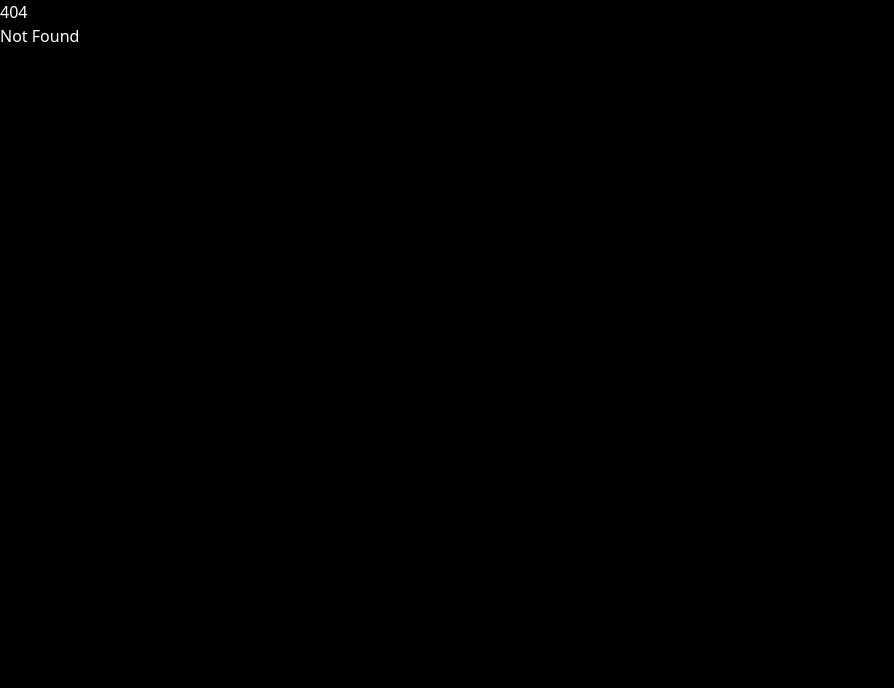
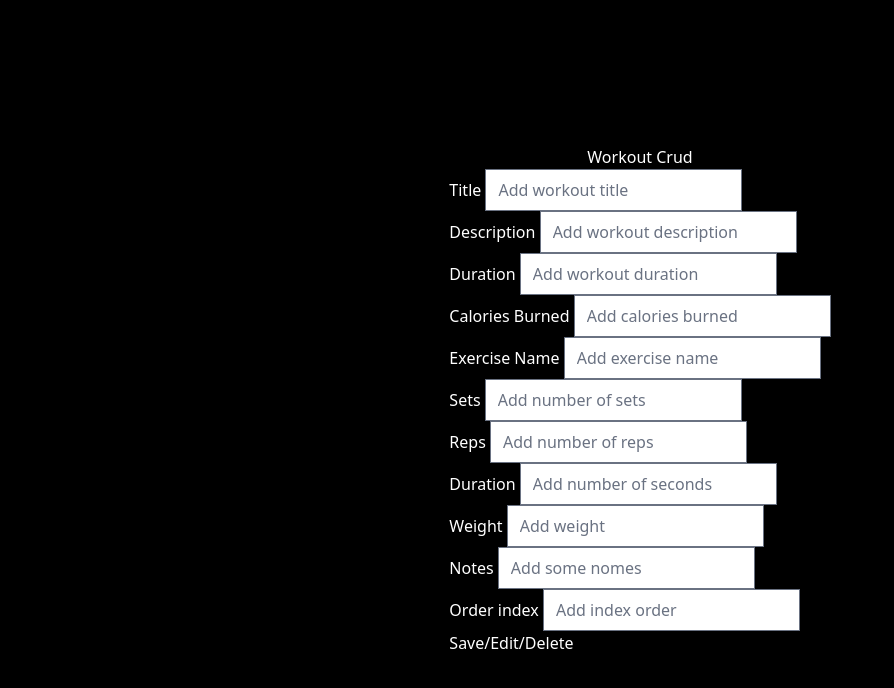
Before and after one commit to joaopaulomendes95/goworkout, a SvelteKit app in the folder frontend/: page /workout in a window 1280 px wide. Before the commit this address had no page. Shown: the top 688 px of the page, without its empty margins (0-894 px from the left). Built offline with nearby package versions, Linux system fonts and the light colour scheme.

Commit message:
some pages components?

```diff
--- a/frontend/src/routes/login/(components)/user-auth-forms.svelte
+++ /dev/null
@@ -1,47 +0,0 @@
-<script lang="ts">
-
-	let className: string | undefined | null = undefined;
-	export { className as class };
-
-	let isLoading = false;
-	async function onSubmit() {
-		isLoading = true;
-
-		setTimeout(() => {
-			isLoading = false;
-		}, 3000);
-	}
-</script>
-
-<div>
-	<form on:submit|preventDefault={onSubmit}>
-		<div class="grid gap-2">
-			<div class="grid gap-1">
-				<label class="sr-only" for="email">Email</label>
-				<input
-					id="email"
-					placeholder="name@example.com"
-					type="email"
-					autocapitalize="none"
-					autocomplete="email"
-					autocorrect="off"
-					disabled={isLoading}
-				/>
-			</div>
-			<button type="submit" disabled={isLoading}>
-				Sign In with Email
-			</button>
-		</div>
-	</form>
-	<div class="relative">
-		<div class="absolute inset-0 flex items-center">
-			<span class="w-full border-t" />
-		</div>
-		<div class="relative flex justify-center text-xs uppercase">
-			<span class="bg-background text-muted-foreground px-2"> Or continue with </span>
-		</div>
-	</div>
-	<button>
-		GitHub
-	</button>
-</div>
--- a/frontend/src/routes/login/+page.server.ts
+++ /dev/null
@@ -1,12 +0,0 @@
-export async function load() {
-	let loginObject = {
-		id: 'asdasdasd',
-		user: 'Voodoo',
-		email: 'voodo@voodo.com'
-	};
-
-	return {
-		loginObject
-	};
-
-};
--- a/frontend/src/routes/login/+page.svelte
+++ b/frontend/src/routes/login/+page.svelte
@@ -4,45 +4,30 @@
 	console.log('Page Data Login', data);
 
 	// user info
-  let username = '';
-  let email = '';
-  let password = '';
-  let bio = '';
+	// let username = '';
+	// let email = '';
+	// let password = '';
+	// let bio = '';
 	// idk, gpt
-  let error: string | null = null;
-  let loading = false;
-
+	// let error: string | null = null;
+	// let loading = false;
 </script>
 
-<div class="md:hidden">
-</div>
+<div class="md:hidden"></div>
 <div
-	class="container relative hidden h-[800px] flex-col items-center justify-center md:grid lg:max-w-none lg:grid-cols-2 lg:px-0"
+	class="relative container hidden h-[800px] flex-col items-center justify-center md:grid lg:max-w-none lg:grid-cols-2 lg:px-0"
 >
-	<button
-		class="absolute right-4 top-4 md:right-8 md:top-8"
-	>
-		Login
-	</button>
+	<button class="absolute top-4 right-4 md:top-8 md:right-8"> Login </button>
 	<div class="bg-muted relative hidden h-full flex-col p-10 text-white lg:flex dark:border-r">
-		<div
-			class="absolute inset-0 bg-cover"
-			style="
-				background-image:
-					url(https://images.unsplash.com/photo-1590069261209-f8e9b8642343?ixlib=rb-4.0.3&ixid=MnwxMjA3fDB8MHxwaG90by1wYWdlfHx8fGVufDB8fHx8&auto=format&fit=crop&w=1376&q=80);"
-		/>
+		<div class="absolute inset-0 bg-cover"></div>
 		<div class="relative z-20 flex items-center text-lg font-medium">
 			<!-- <Command class="mr-2 h-6 w-6" /> -->
-			Acme Inc
+			Go Workout
 		</div>
 		<div class="relative z-20 mt-auto">
 			<blockquote class="space-y-2">
-				<p class="text-lg">
-					&ldquo;This library has saved me countless hours of work and helped me deliver
-					stunning designs to my clients faster than ever before. Highly
-					recommended!&rdquo;
-				</p>
-				<footer class="text-sm">Sofia Davis</footer>
+				<p class="text-lg">&ldquo;Postgres is better than Tailwind&rdquo;</p>
+				<footer class="text-sm">Bill Gates</footer>
 			</blockquote>
 		</div>
 	</div>
@@ -50,9 +35,7 @@
 		<div class="mx-auto flex w-full flex-col justify-center space-y-6 sm:w-[350px]">
 			<div class="flex flex-col space-y-2 text-center">
 				<h1 class="text-2xl font-semibold tracking-tight">Create an account</h1>
-				<p class="text-muted-foreground text-sm">
-					Enter your email below to create your account
-				</p>
+				<p class="text-muted-foreground text-sm">Enter your email below to create your account</p>
 			</div>
 			<p class="text-muted-foreground px-8 text-center text-sm">
 				By clicking continue, you agree to our
--- /dev/null
+++ b/frontend/src/routes/workout/+page.svelte
@@ -0,0 +1,86 @@
+<main class="flex min-h-[100vh] flex-col items-center justify-center">
+	<h1>Workout Crud</h1>
+	<div class="workout_with_entries">
+		<div class="workout">
+			<form id="workout" method="post">
+				<label for="title">Title</label>
+				<input required type="text" id="title" name="title" placeholder="Add workout title" />
+				<br />
+				<label for="description">Description</label>
+				<input
+					required
+					type="text"
+					id="description"
+					name="description"
+					placeholder="Add workout description"
+				/>
+				<br />
+				<label for="duration_minutes">Duration</label>
+				<input
+					required
+					type="number"
+					id="duration_minutes"
+					name="duration_minutes"
+					placeholder="Add workout duration"
+				/>
+				<br />
+				<label for="calories_burned">Calories Burned</label>
+				<input
+					required
+					type="number"
+					id="calories_burned"
+					name="calories_burned"
+					placeholder="Add calories burned"
+				/>
+				<br />
+			</form>
+		</div>
+
+		<!-- Each workout has many workout_entries -->
+		<div class="workout_entries">
+			<form id="workout" method="post">
+				<label for="exercise_name">Exercise Name</label>
+				<input
+					required
+					type="text"
+					id="exercise_name"
+					name="exercise_name"
+					placeholder="Add exercise name"
+				/>
+				<br />
+				<label for="sets">Sets</label>
+				<input required type="number" id="sets" name="sets" placeholder="Add number of sets" />
+				<br />
+				<label for="reps">Reps</label>
+				<input required type="number" id="reps" name="reps" placeholder="Add number of reps" />
+				<br />
+				<label for="duration_seconds">Duration</label>
+				<input
+					required
+					type="number"
+					id="duration_seconds"
+					name="duration_seconds"
+					placeholder="Add number of seconds"
+				/>
+				<br />
+				<label for="weight">Weight</label>
+				<input required type="number" id="weight" name="weight" placeholder="Add weight" />
+				<br />
+				<label for="notes">Notes</label>
+				<input required type="text" id="notes" name="notes" placeholder="Add some nomes" />
+				<br />
+				<label for="order_index">Order index</label>
+				<input
+					required
+					type="number"
+					id="order_index"
+					name="order_index"
+					placeholder="Add index order"
+				/>
+				<br />
+				<!--workout_id, exercise_name, sets, reps, duration_seconds, weight, notes, order_index -->
+				<button>Save/Edit/Delete</button>
+			</form>
+		</div>
+	</div>
+</main>
```
Also changed, not shown: 2 other files (tests, documents, lock files or other folders).
